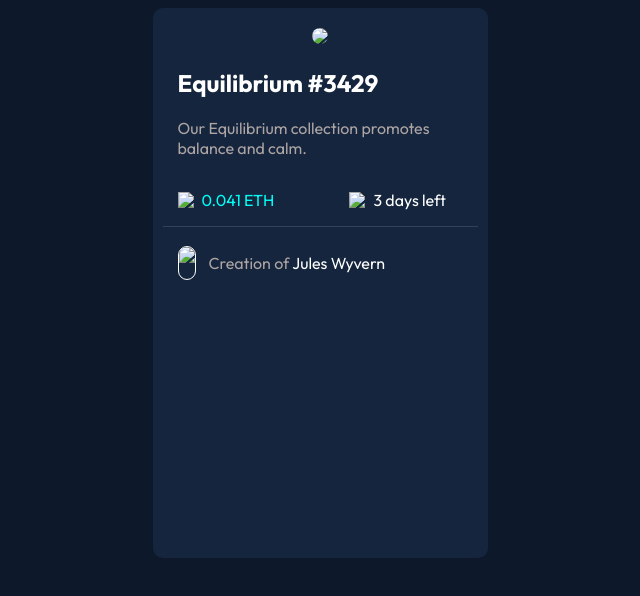
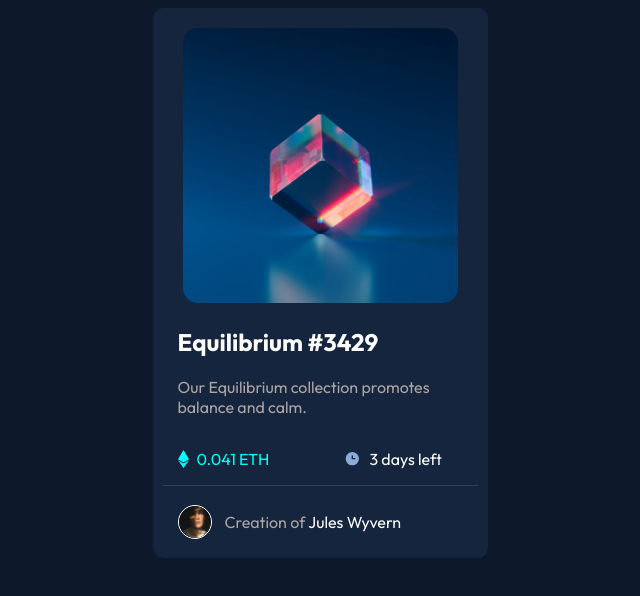
Before and after one commit to Brayoski01/NFT-preview-card, a plain HTML site: page index.html in a window 1280 px wide. Shown: the whole page, without its empty margins (320-960 px from the left). Drawn offline with Linux system fonts and the light colour scheme.

Commit message:
Update index.html

```diff
--- a/index.html
+++ b/index.html
@@ -12,8 +12,8 @@
 <body>
     <div class="card">
         <div class="image">
-            <img class="equilibrium" src="images/image-equilibrium.jpg">
-            <img class="icon" src="images/icon-view.svg">
+            <img class="equilibrium" src="image-equilibrium.jpg">
+            <img class="icon" src="icon-view.svg">
         </div>
 
         <div class="info">
@@ -22,18 +22,19 @@
         </div>
 
         <div class="eth">
-            <img class="etherium-icon" src="images/icon-ethereum.svg">
+            <img class="etherium-icon" src="icon-ethereum.svg">
             <p class="amount">0.041 ETH</p>
             <div class="time">
-                <img class="clock-icon" src="images/icon-clock.svg">
+                <img class="clock-icon" src="icon-clock.svg">
                 <p>3 days left</p>
             </div>
         </div>
 
         <div class="author">
-            <img class="profile-pic" src="images/image-avatar.png">
+            <img class="profile-pic" src="image-avatar.png">
             <p><span class="creation">Creation of </span>Jules Wyvern</p>
         </div>
     </div>
 </body>
+
 </html>
```
